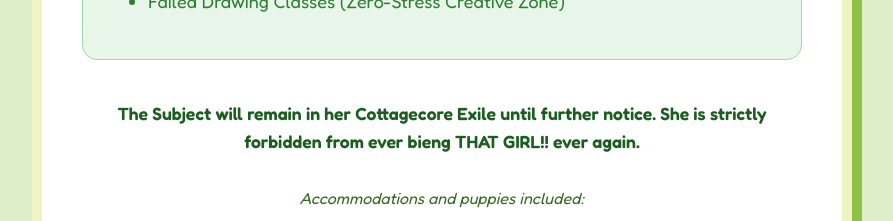
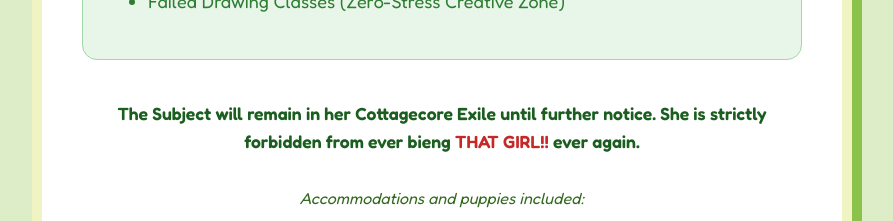
Before and after one commit to chikweya/laras-child, a plain HTML site: page attr_cottage.html in a window 1280 px wide. Shown: the part 1160-1381 px from the top of the page, without its empty margins (198-1091 px from the left). Drawn offline with Linux system fonts and the light colour scheme.

Commit message:
Update attr_cottage.html

```diff
--- a/attr_cottage.html
+++ b/attr_cottage.html
@@ -58,7 +58,7 @@
             </div>
 
             <p style="margin-top: 40px; text-align: center; font-weight: bold; font-size: 1.1em; color: #1b5e20;">
-                The Subject will remain in her <strong>Cottagecore Exile</strong> until further notice. She is strictly forbidden from ever bieng <strong>THAT GIRL!!</strong> ever again.
+                The Subject will remain in her <strong>Cottagecore Exile</strong> until further notice. She is strictly forbidden from ever bieng <strong  style="color:#c62828;">THAT GIRL!!</strong> ever again.
             </p>
 
             <div class="puppy-hq">
```
